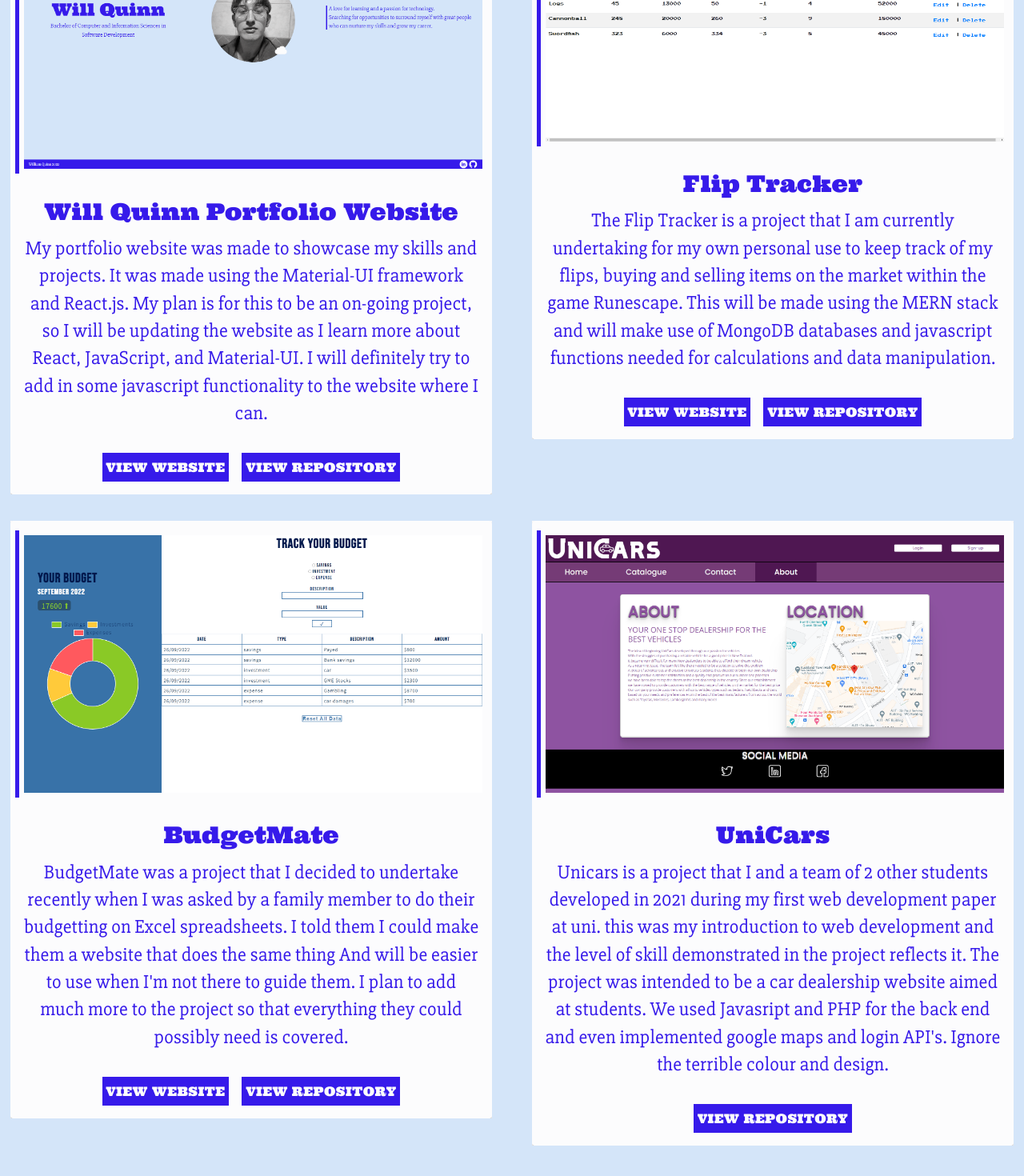
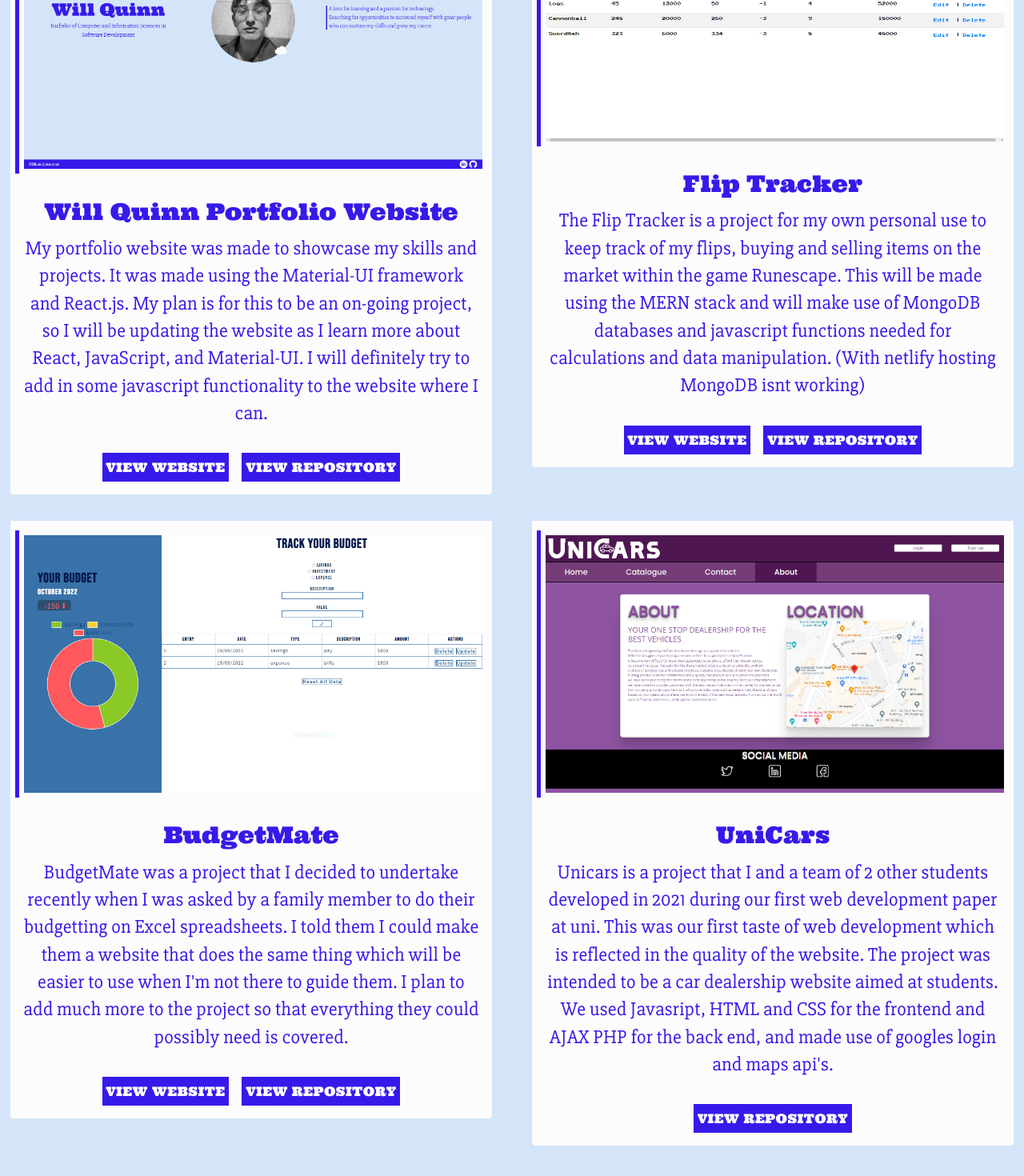
Before and after one commit to Will-Quinn/WillQuinnPortfolio, a React (Create React App) app in the folder willquinn/: page /Projects in a window 1280 px wide. Shown: the part 1210-2680 px from the top of the page at 80% size. Built offline with nearby package versions, Linux system fonts and the light colour scheme.

Commit message:
updated photos on updated websites, improved some descriptions

```diff
--- a/willquinn/src/routes/projects.js
+++ b/willquinn/src/routes/projects.js
@@ -375,12 +375,12 @@ function Projects() {
                     variant="body2"
                     color="#361aea"
                   >
-                    The Flip Tracker is a project that I am currently
-                    undertaking for my own personal use to keep track of my
-                    flips, buying and selling items on the market within the
-                    game Runescape. This will be made using the MERN stack and
-                    will make use of MongoDB databases and javascript functions
-                    needed for calculations and data manipulation.
+                    The Flip Tracker is a project for my own personal use to
+                    keep track of my flips, buying and selling items on the
+                    market within the game Runescape. This will be made using
+                    the MERN stack and will make use of MongoDB databases and
+                    javascript functions needed for calculations and data
+                    manipulation. (With netlify hosting MongoDB isnt working)
                   </Typography>
                 </CardContent>
                 <CardActions
@@ -475,7 +475,7 @@ function Projects() {
                     BudgetMate was a project that I decided to undertake
                     recently when I was asked by a family member to do their
                     budgetting on Excel spreadsheets. I told them I could make
-                    them a website that does the same thing And will be easier
+                    them a website that does the same thing which will be easier
                     to use when I'm not there to guide them. I plan to add much
                     more to the project so that everything they could possibly
                     need is covered.
@@ -571,13 +571,13 @@ function Projects() {
                     color="#361aea"
                   >
                     Unicars is a project that I and a team of 2 other students
-                    developed in 2021 during my first web development paper at
-                    uni. this was my introduction to web development and the
-                    level of skill demonstrated in the project reflects it. The
-                    project was intended to be a car dealership website aimed at
-                    students. We used Javasript and PHP for the back end and
-                    even implemented google maps and login API's. Ignore the
-                    terrible colour and design.
+                    developed in 2021 during our first web development paper at
+                    uni. This was our first taste of web development which is
+                    reflected in the quality of the website. The project was
+                    intended to be a car dealership website aimed at students.
+                    We used Javasript, HTML and CSS for the frontend and AJAX
+                    PHP for the back end, and made use of googles login and maps
+                    api's.
                   </Typography>
                 </CardContent>
                 <CardActions
```
Also changed, not shown: willquinn/src/assets/BudgetMate.png.
